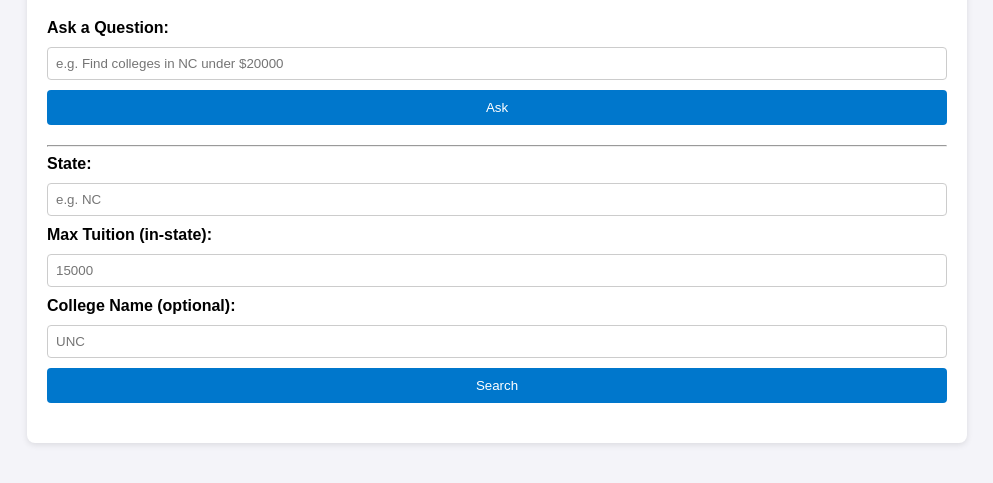
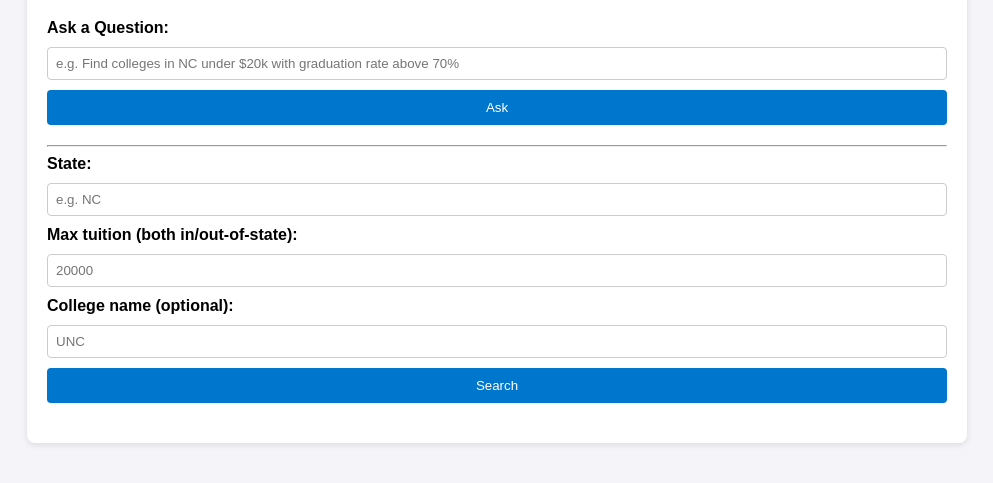
Before and after one commit to ecupirate99/qcolleges, a website: page index.html in a window 1280 px wide. Shown: the part 121-604 px from the top of the page, without its empty margins (143-1136 px from the left). Drawn offline with Linux system fonts and the light colour scheme.

Commit message:
Update index.html

```diff
--- a/index.html
+++ b/index.html
@@ -12,7 +12,7 @@
     <!-- Conversational free-text field -->
     <form id="questionForm">
       <label for="question">Ask a Question:</label>
-      <input type="text" id="question" name="question" placeholder="e.g. Find colleges in NC under $20000">
+      <input type="text" id="question" name="question" placeholder="e.g. Find colleges in NC under $20k with graduation rate above 70%">
       <button type="submit">Ask</button>
     </form>
 
@@ -23,10 +23,10 @@
       <label for="state">State:</label>
       <input type="text" id="state" name="state" placeholder="e.g. NC">
 
-      <label for="max_tuition">Max Tuition (in-state):</label>
-      <input type="number" id="max_tuition" name="max_tuition" placeholder="15000">
+      <label for="max_tuition">Max tuition (both in/out-of-state):</label>
+      <input type="number" id="max_tuition" name="max_tuition" placeholder="20000">
 
-      <label for="name">College Name (optional):</label>
+      <label for="name">College name (optional):</label>
       <input type="text" id="name" name="name" placeholder="UNC">
 
       <button type="submit">Search</button>
```
